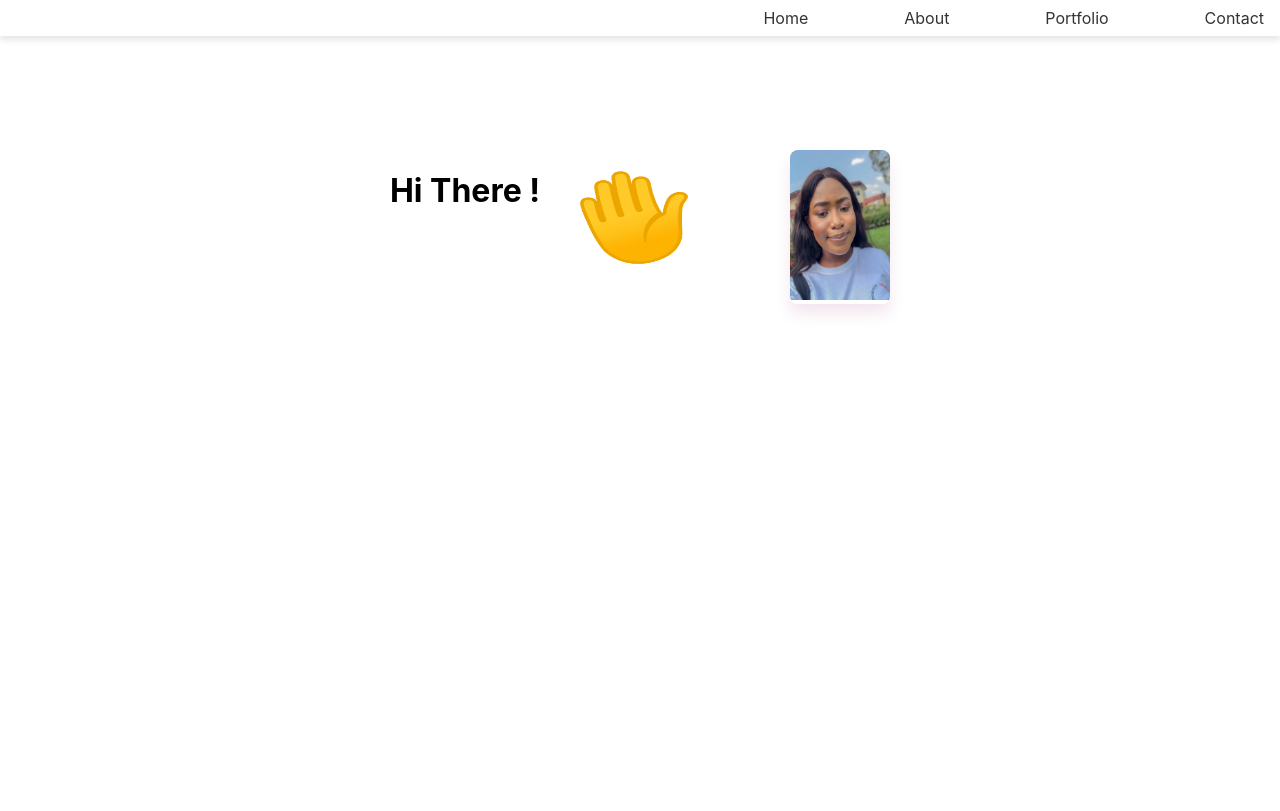
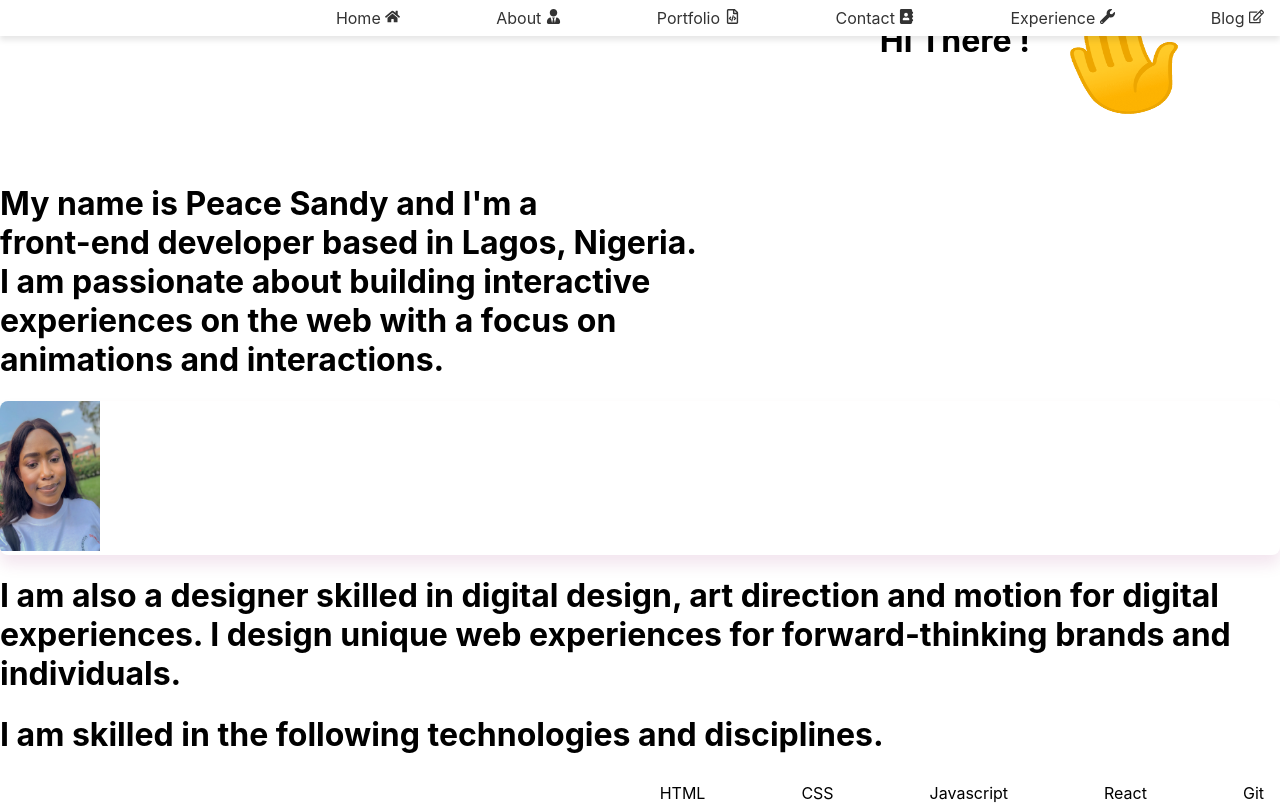
Before and after one commit to Peacesandy/peace-sandy, a React (Create React App) app: page /about in a window 1280 px wide. Built offline with nearby package versions, Linux system fonts and the light colour scheme.

Commit message:
Added experience and skill

```diff
--- a/package.json
+++ b/package.json
@@ -8,6 +8,7 @@
     "@testing-library/user-event": "^13.5.0",
     "react": "^18.2.0",
     "react-dom": "^18.2.0",
+    "react-icons": "^4.8.0",
     "react-router-dom": "^6.11.0",
     "react-scripts": "5.0.1",
     "react-spring": "^9.7.1",
--- a/src/App.js
+++ b/src/App.js
@@ -7,6 +7,8 @@ import About from "./Components/About";
 import Contact from "./Components/Contact";
 import Portfolio from "./Components/Portfolio";
 import Navbar from "./Components/Navbar";
+import Experience from "./Components/Experience";
+import Blog from "./Components/Blog";
 
 
 function App() {
@@ -18,6 +20,8 @@ function App() {
       <Route  path="/about" element={<About />} />
       <Route  path="/contact" element={<Contact />} />
       <Route  path="/portfolio" element={<Portfolio />} />
+      <Route  path="/experience" element={<Experience/>} />
+      <Route  path="/blog" element={<Blog />} />
     </Routes>
 
     </BrowserRouter>
--- a/src/Components/About.jsx
+++ b/src/Components/About.jsx
@@ -10,10 +10,31 @@ function About() {
     <div className='about-container'>
         <h1 className='intro-section'>Hi There ! <img src={Emoji} alt='Emoji' className='emoji'/></h1>
         <br/>
+         <h1>My name is Peace Sandy and I'm a
+         <br/> front-end developer based in Lagos, Nigeria.
+         <br/> I am passionate about building interactive
+         <br/>  experiences on the web with a focus on
+         <br/> animations and interactions.</h1>
 
         <figure className='card'>
         <img src={Profile} alt='My Profile' className='profile'/>
         </figure>
+        <h1>
+         I am also a designer skilled in digital design,
+         art direction and motion for digital experiences.
+         I design unique web experiences for forward-thinking
+         brands and individuals.
+        </h1>
+        <h1>
+        I am skilled in the following technologies and disciplines.
+        </h1>
+        <ul>
+          <li>HTML</li>
+          <li>CSS</li>
+          <li>Javascript</li>
+          <li>React</li>
+          <li>Git</li>
+        </ul>
     </div>
     </>
   )
--- /dev/null
+++ b/src/Components/Blog.jsx
@@ -0,0 +1,9 @@
+import React from 'react'
+
+function Blog() {
+  return (
+    <div>Blog</div>
+  )
+}
+
+export default Blog
--- /dev/null
+++ b/src/Components/Experience.jsx
@@ -0,0 +1,9 @@
+import React from 'react'
+
+function Experience() {
+  return (
+    <div>Experience</div>
+  )
+}
+
+export default Experience
--- a/src/Components/Home.jsx
+++ b/src/Components/Home.jsx
@@ -4,7 +4,9 @@ import React from 'react'
 function Home() {
   return (
     <div>
-      <h1>Software Developer and Technical Writer</h1>
+      <h1>Software Developer and Technical Writer
+        <br/>Focused on Creating Web experiences.
+      </h1>
     </div>
   )
 }
--- a/src/Components/Navbar.jsx
+++ b/src/Components/Navbar.jsx
@@ -1,22 +1,31 @@
 import React from 'react'
 import { Link } from "react-router-dom"
 import '../Styles/Navbar.css'
+import { FaHome, FaUserTie, FaRegFileCode,  FaAddressBook, FaWrench, FaRegEdit} from "react-icons/fa";
+
+
 
 function Navbar() {
   return (
     <nav className='sticky'>
       <ul>
         <li>
-          <Link to="/">Home</Link>
+          <Link to="/">Home <FaHome size={15}/> </Link>
         </li>
         <li>
-          <Link to="/about">About</Link>
+          <Link to="/about">About <FaUserTie size={15}/> </Link>
         </li>
         <li>
-          <Link to="/portfolio">Portfolio</Link>
+          <Link to="/portfolio">Portfolio <FaRegFileCode size={15}/> </Link>
         </li>
         <li>
-          <Link to="/contact">Contact</Link>
+          <Link to="/contact">Contact <FaAddressBook size={15}/> </Link>
+        </li>
+        <li>
+          <Link to="/experience"> Experience <FaWrench size={15}/> </Link>
+        </li>
+        <li>
+          <Link to="/blog"> Blog <FaRegEdit size={15}/> </Link>
         </li>
       </ul>
     </nav>
--- a/src/Components/Portfolio.jsx
+++ b/src/Components/Portfolio.jsx
@@ -1,39 +1,21 @@
 import React from 'react'
-import { useState, useEffect } from 'react'
 import '../Styles/Portfolio.css'
 
 function Portfolio() {
 
-  const [isScrolling, setIsScrolling] = useState(false)
 
-  useEffect ( () => {
-    function handleScroll() {
-        const scrollY = window.scrollY
-        const windowHeight = window.innerHeight
-        const element = document.getElementById('scrolling-text')
-
-        if (element) {
-        const elementY = element.getBoundingClientRect().top + scrollY
-        const elementHeight = element.clientHeight
-
-        if (scrollY > elementY - windowHeight + elementHeight / 2) {
-          setIsScrolling(true)
-        } else {
-          setIsScrolling(false)
-        }
-    }
-  }
-      window.addEventListener('scroll', handleScroll)
-
-      return () => {
-        window.removeEventListener('scroll', handleScroll)
-      }
-    } ,[])
 
   return (
-    <div  id="scrolling-text" className={isScrolling ? 'ScrollingText ScrollingText--animate' : 'ScrollingText'}>
+    <div>
       <h1>Check out my projects</h1>
-      <img src='Profile'/>
+      <div>
+        <h2>Project 2</h2>
+        <p>Lorem ipsum dolor sit amet consectetur
+        adipisicing elit.Architecto autem, fuga
+         accusantium blanditiis ipsam, provident
+         ratione at tenetur perspiciatis iusto
+         saepe earum quos minus dignissimos?</p>
+      </div>
     </div>
   )
 }
--- a/src/Styles/About.css
+++ b/src/Styles/About.css
@@ -1,7 +1,5 @@
-.about-container{
+.isScrolling{
     margin-top: 150px;
-    display: flex;
-    justify-content: center;
 }
 
 .intro-section{
```
Also changed, not shown: 1 other file (tests, documents, lock files or other folders).
